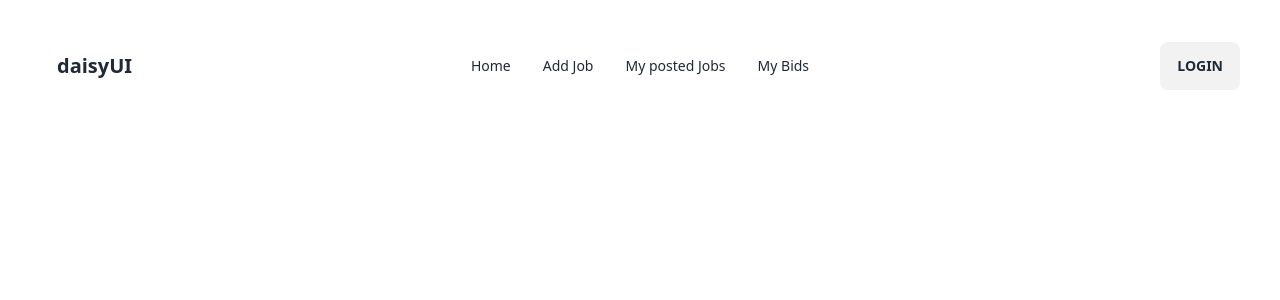
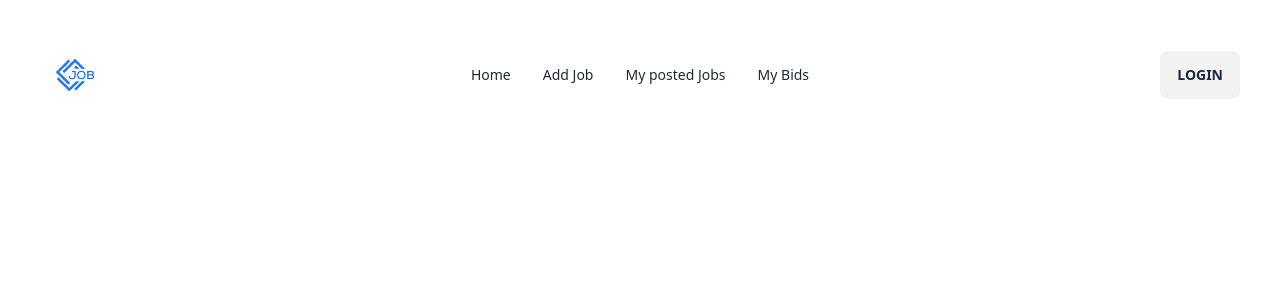
Before and after one commit to RashedAkash/job-website, a React (Vite) app: page / in a window 1280 px wide. Shown: the top 300 px of the page. Built offline with nearby package versions, Linux system fonts and the light colour scheme.

Commit message:
navbar logo create and setup

```diff
--- a/src/Components/Navbar/Navbar.jsx
+++ b/src/Components/Navbar/Navbar.jsx
@@ -1,6 +1,6 @@
 import React from 'react';
 import { Link } from 'react-router-dom';
-
+import logo from '../../assets/logo.png'
 const Navbar = () => {
   return (
     <div>
@@ -18,7 +18,7 @@ const Navbar = () => {
 
       </ul>
     </div>
-    <a className="btn btn-ghost normal-case text-xl">daisyUI</a>
+   <Link to='/'> <img src={logo} alt="logo" className='w-[70px] h-[70px]' /></Link>
   </div>
   <div className="navbar-center hidden lg:flex">
     <ul className="menu menu-horizontal px-1">
```
Also changed, not shown: src/assets/logo.png (added).
